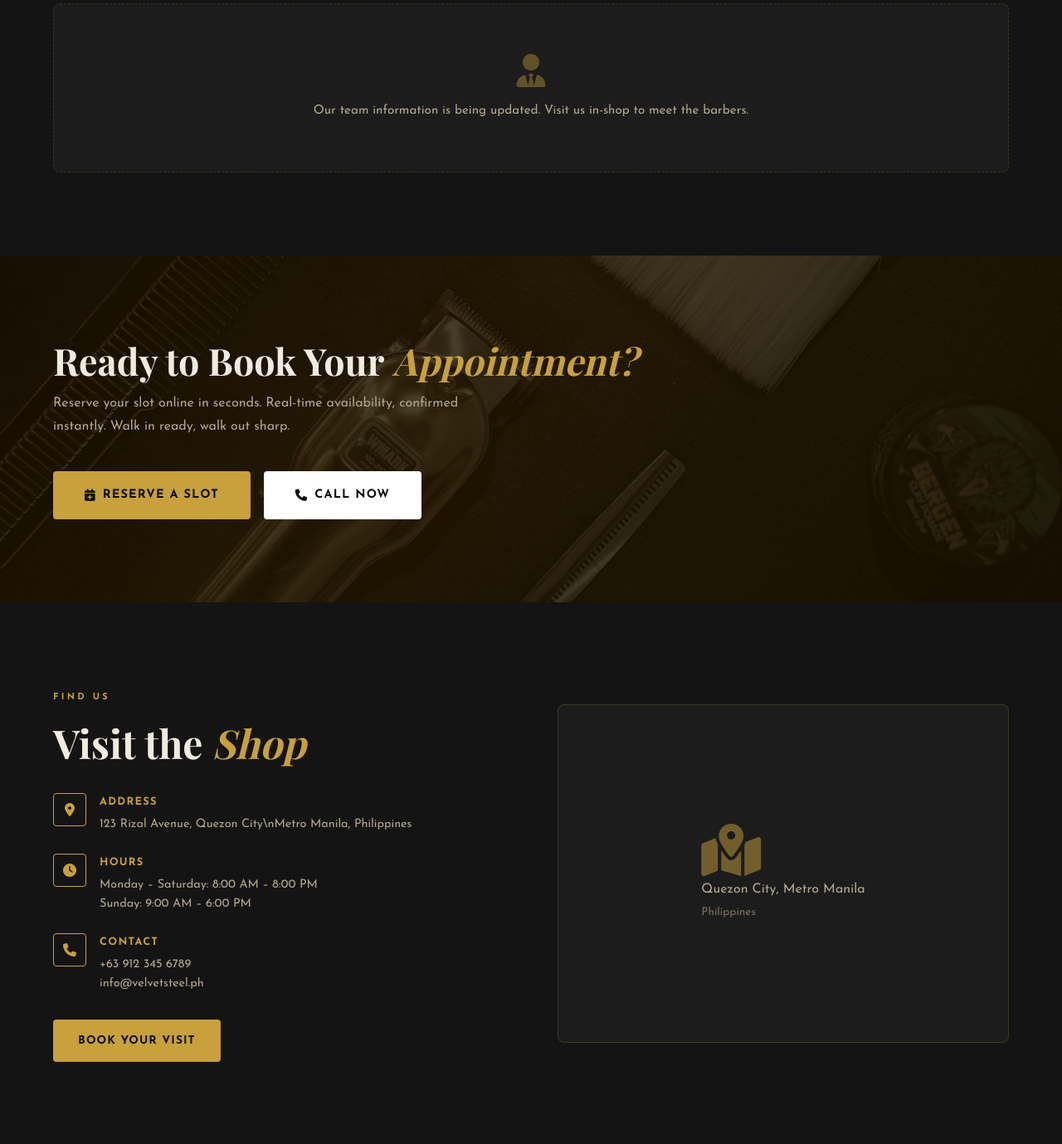
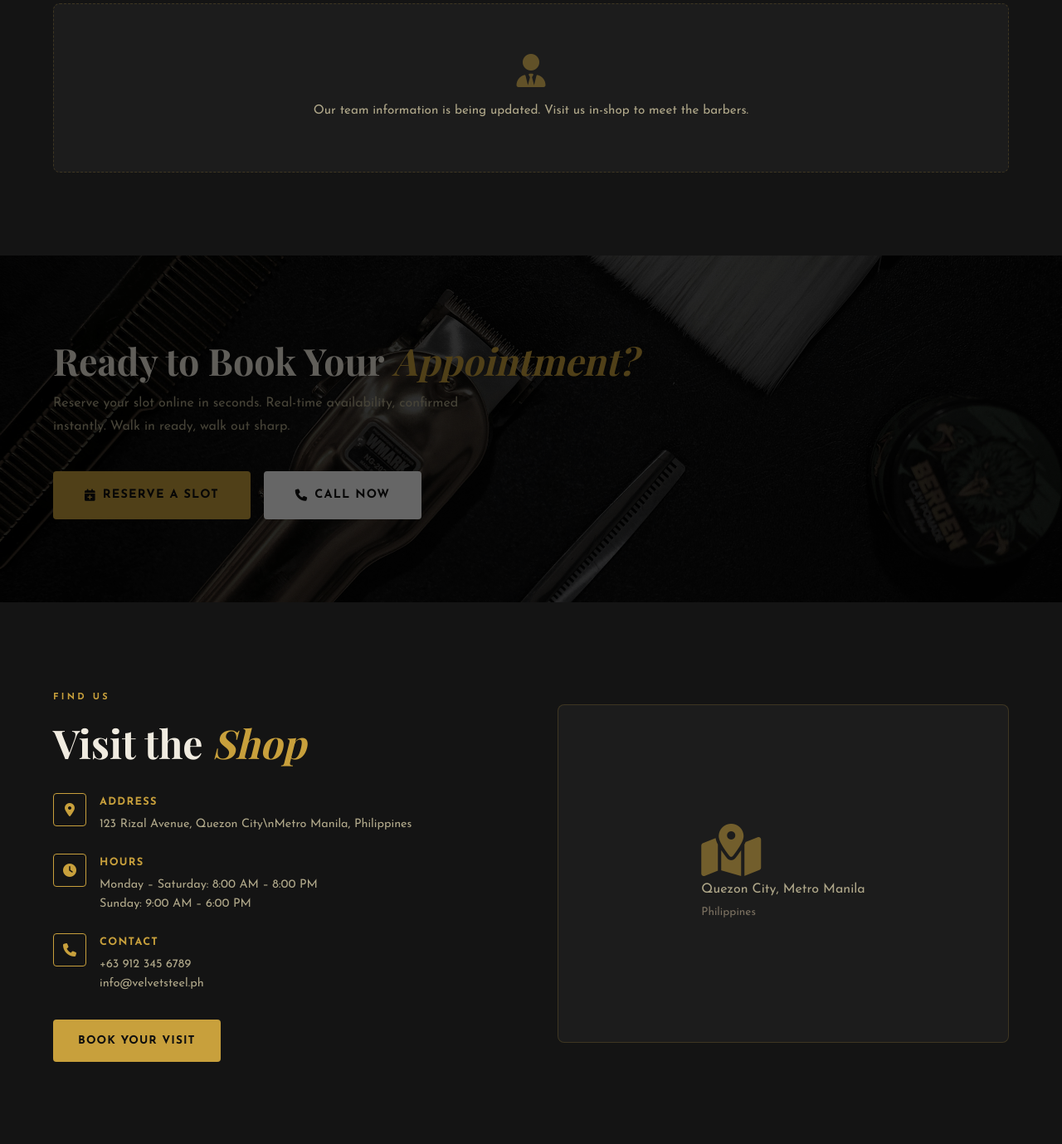
Before and after one commit to JohnDev19/Velvet-Steel, a Django app: page / in a window 1280 px wide. Shown: the part 3380-4759 px from the top of the page at 83% size. Run offline with Django 4.2, Linux system fonts and the light colour scheme; data that the repository does not hold is empty; some web fonts are replaced.

Commit message:
Last Sync: 2026-04-03 13:16 (macOS)

```diff
--- a/static/css/main.css
+++ b/static/css/main.css
@@ -485,14 +485,20 @@
 }
 .cta-banner-bg {
   position: absolute; inset: 0;
-  background: linear-gradient(135deg, #1a1000 0%, #241800 40%, #1a1200 100%);
+  background: #000;
   overflow: hidden;
+}
+.cta-banner-bg::after {
+  content: '';
+  position: absolute; inset: 0;
+  background: rgba(0, 0, 0, 0.60);
+  z-index: 1;
 }
 .cta-banner-img {
   position: absolute; inset: 0;
   width: 100%; height: 100%;
   object-fit: cover; object-position: center;
-  opacity: 0.20; display: block;
+  opacity: 0.55; display: block;
   z-index: 0;
 }
 .cta-content { position: relative; display: flex; align-items: center; justify-content: space-between; gap: 40px; flex-wrap: wrap; }
```
